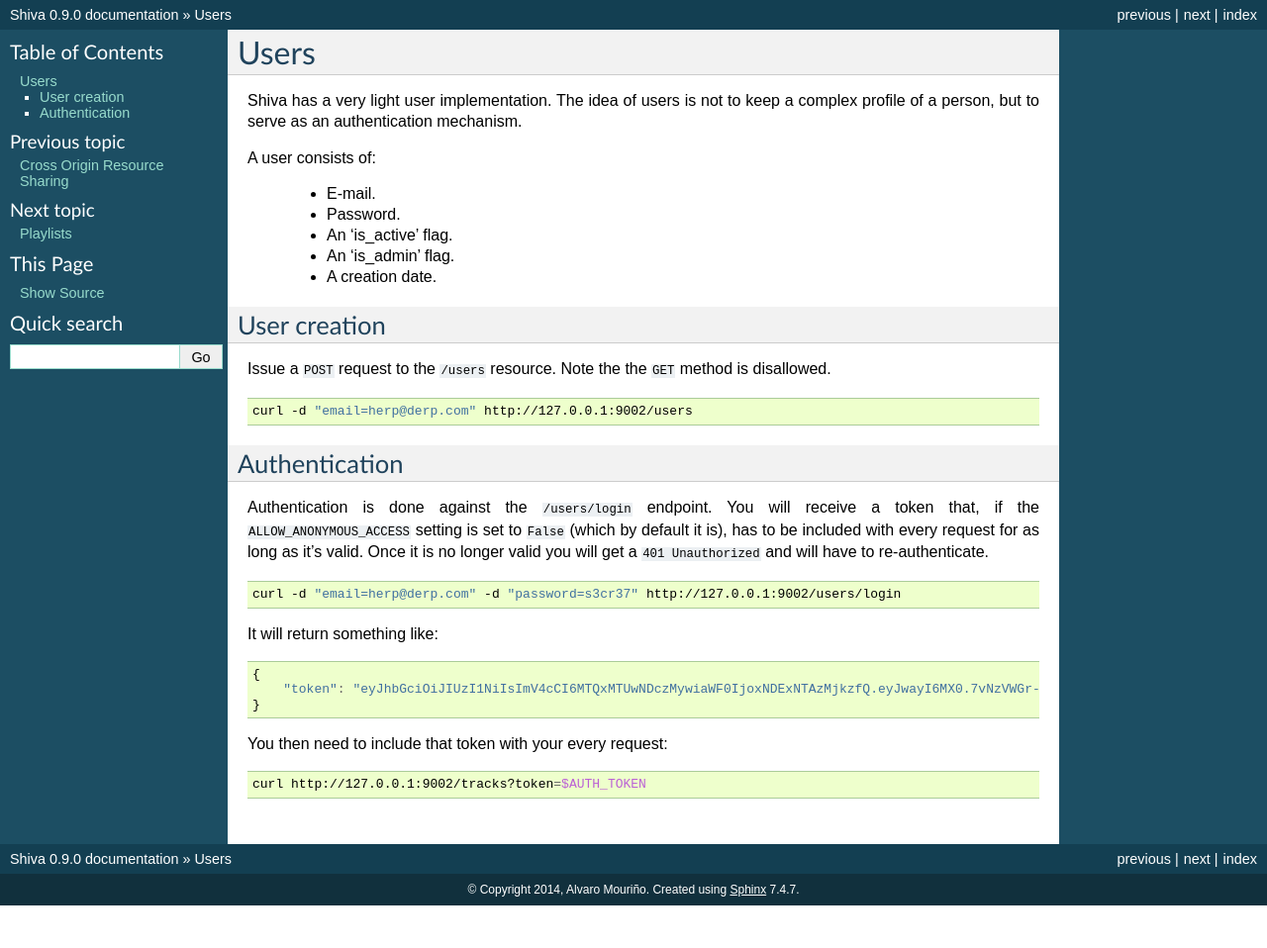
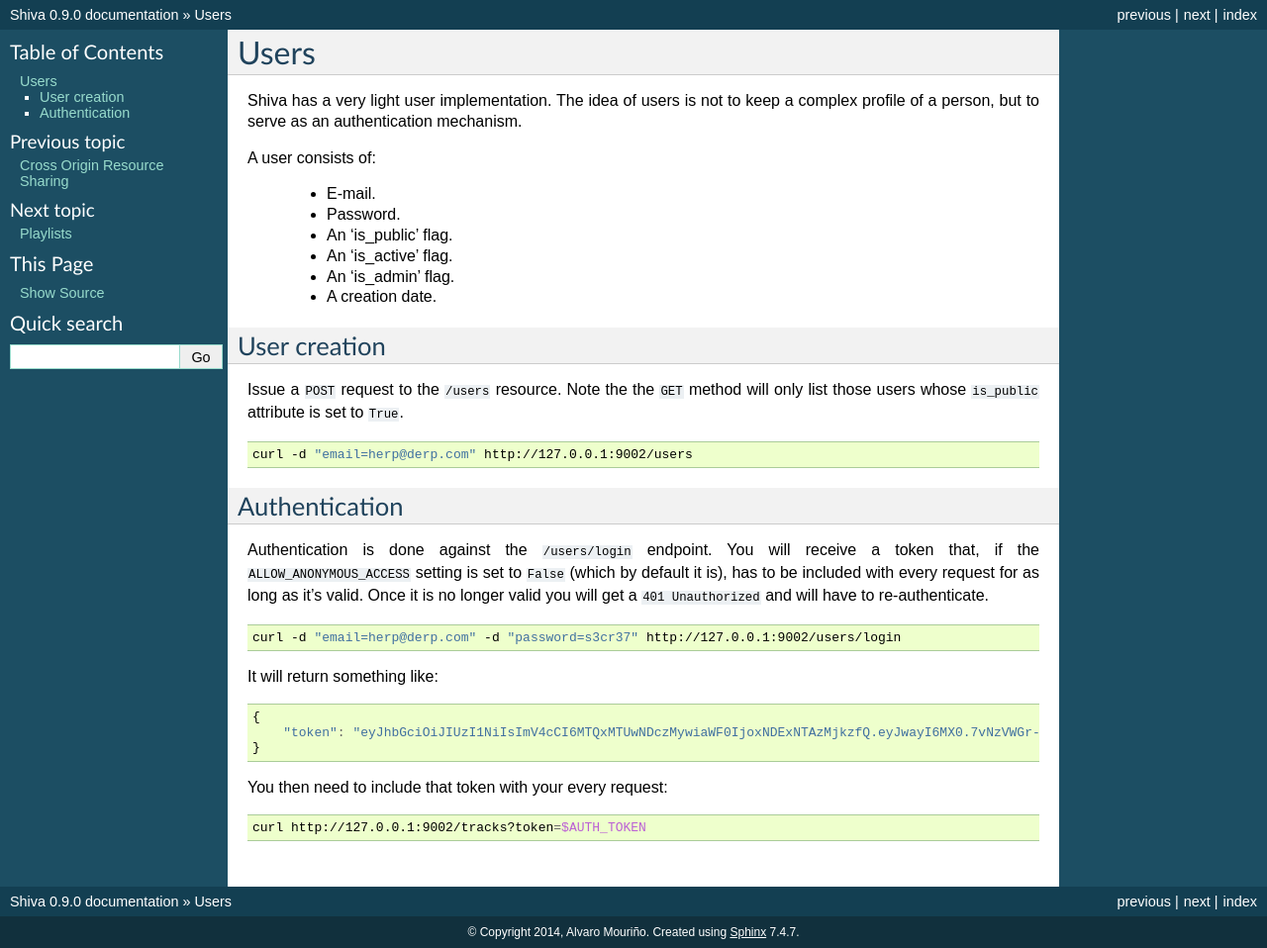
Before and after one commit to tooxie/shiva-server, a Sphinx documentation site: the page built from docs/users.rst, in a window 1280 px wide. Shown: the whole page at 99% size. Built offline with Sphinx 7.4.7, drawn with Linux system fonts in a browser that asks for light colours; before the commit the page ends 915 px from its top, so only the background shows below that.

Commit message:
Documentation for the User.is_public attribute

```diff
--- a/docs/users.rst
+++ b/docs/users.rst
@@ -8,6 +8,7 @@ A user consists of:
 
     * E-mail.
     * Password.
+    * An 'is_public' flag.
     * An 'is_active' flag.
     * An 'is_admin' flag.
     * A creation date.
@@ -17,7 +18,8 @@ User creation
 -------------
 
 Issue a ``POST`` request to the ``/users`` resource. Note the the ``GET``
-method is disallowed.
+method will only list those users whose ``is_public`` attribute is set to
+``True``.
 
 .. code:: sh
 
```
